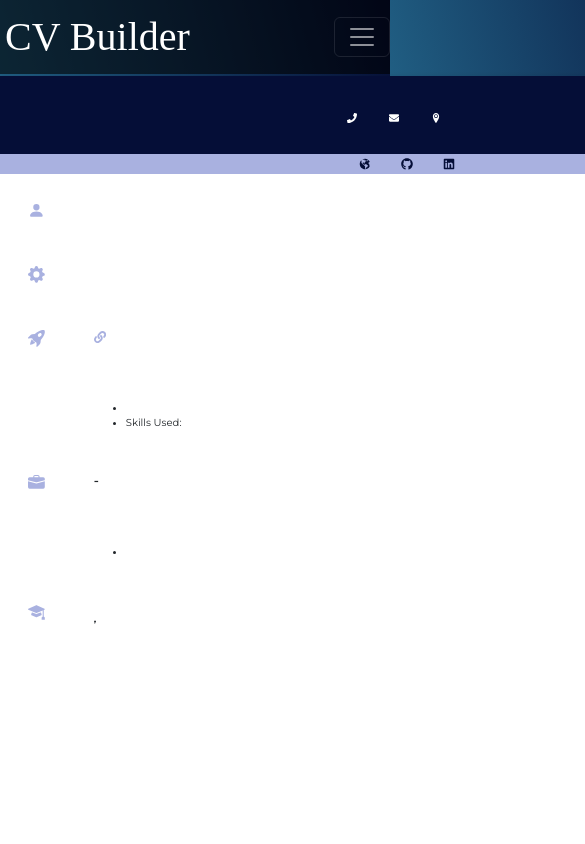
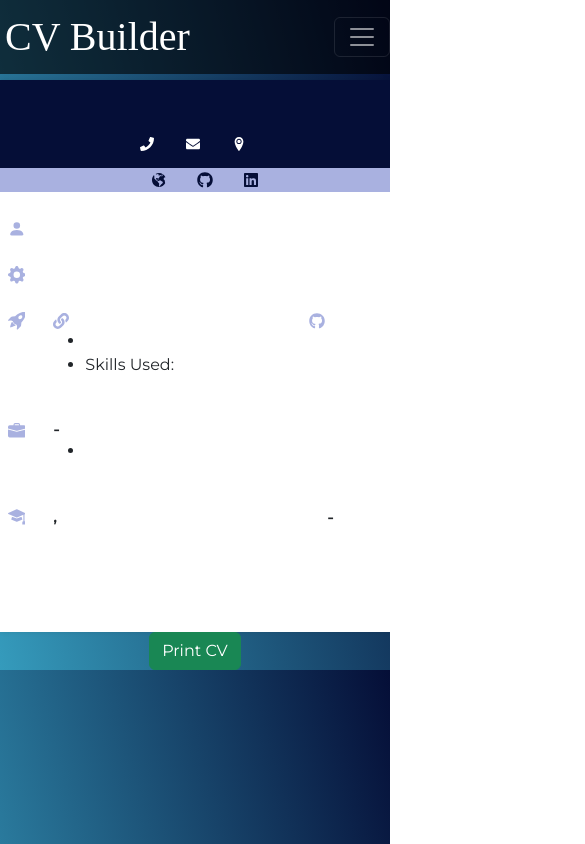
Before and after one commit to maijako/CV-generator, a React (Create React App) app: page /preview in a window 390 px wide. Shown: the top 844 px of the page, 585 px wide, since content can reach past the window. Built offline with nearby package versions, Linux system fonts and the light colour scheme; a web font is replaced by a local one; what @react-pdf/renderer would draw is missing.

Commit message:
tweaked media query for print view

```diff
--- a/src/cv_designs/designOne/CvOne.css
+++ b/src/cv_designs/designOne/CvOne.css
@@ -139,7 +139,7 @@ h2 {
   padding-bottom: 10px;
 }
 
-/* playing with code */
+
 
 .section-content p {
   margin: 0;
@@ -199,45 +199,58 @@ ul li {
   }
 }
 
+/* Add a media query for mobile and small tablet screens */
 @media screen and (max-width: 768px) {
-  /* Adjust styles for mobile screens */
 .container {
-    font-size: 70%; /* Make the container and all child elements 70% of their original size */
+width: 100vw;
+height: calc(100vw * (297 / 210)); /* Maintain A4 aspect ratio */
+margin-top: 0;
+margin-bottom: 0;
+padding-left: 0;
+padding-right: 0;
+transform-origin: top left;
 }
 
-  .candidateName h1 {
-    font-size: 2.5em; /* Increase the font size of the candidate name */
-    padding-top: 0.5cm; /* Decrease the padding */
-    margin-bottom: 0.5cm; /* Add some margin to separate from the contact details */
+body {
+  padding-top: 80px;
 }
 
-  .contact__details,
-  .website__details {
-    margin-bottom: 0.5cm; /* Add some margin to separate from the sections */
+/* Ensure proper scaling of header contents */
+.candidateName h1 {
+font-size: 1.5rem;
+}
+.contact__details {
+font-size: 0.9rem;
+}
+.header__icon {
+font-size: 1rem;
 }
 
+/* Ensure proper scaling of sections and content */
+h2, .job, .edu, .projects, ul li, .section-content p, .section-skills, .skills-li {
+font-size: 1rem;
+}
+.section-content, .section-skills {
+padding-left: 20px;
+}
+.skills-li {
+margin-right: 10px;
+margin-bottom: 10px;
+margin-top: 10px;
+padding: 6px 12px 6px 12px;
+}
+.section {
+margin-right: 1.5cm;
+}
 .section-header {
-    font-size: 1.5em; /* Increase the font size of the section headers */
-    margin-bottom: 0.5cm; /* Add some margin to separate from the content */
+font-size: 1.1rem;
 }
 
-  .section-content p,
-  .section-skills li {
-    font-size: 1.2em; /* Increase the font size of the section content */
-    margin-bottom: 0.5cm; /* Add some margin to separate from the next item */
+/* Adjust website details for proper scaling */
+.website__details {
+font-size: 0.9rem;
 }
-
-  .job,
-  .edu,
-  .projects {
-    margin-bottom: 1cm; /* Add some margin to separate the sections */
-  }
-
-  .skills-li {
-    margin-right: 0.5cm; /* Decrease the margin between the skills */
-    margin-bottom: 0.5cm;
-    margin-top: 0.5cm;
-    font-size: 1.2em; /* Increase the font size of the skills */
-    padding: 0.3cm 0.5cm; /* Decrease the padding */
+.website__icon {
+font-size: 1rem;
 }
 }
```
Lines whose indentation alone changed are shown as unchanged.
